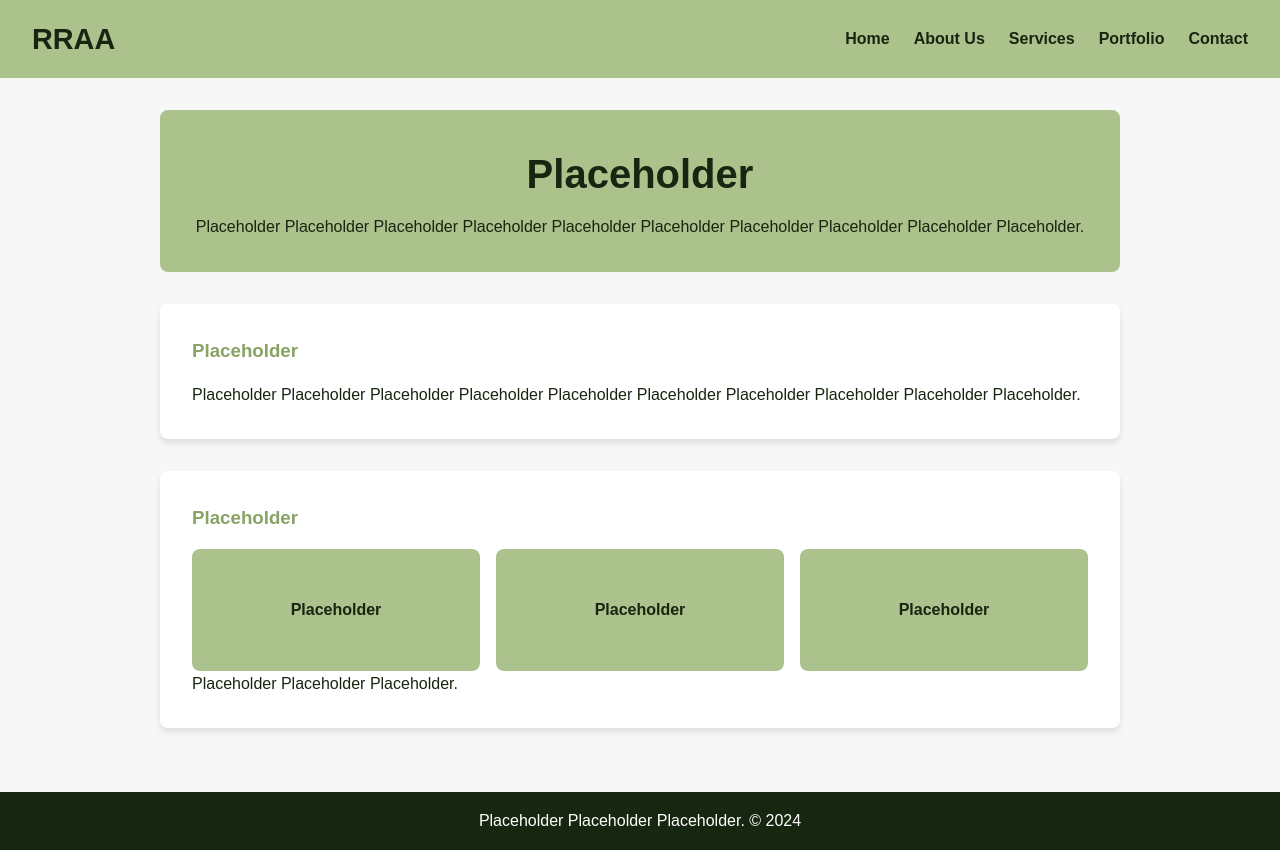
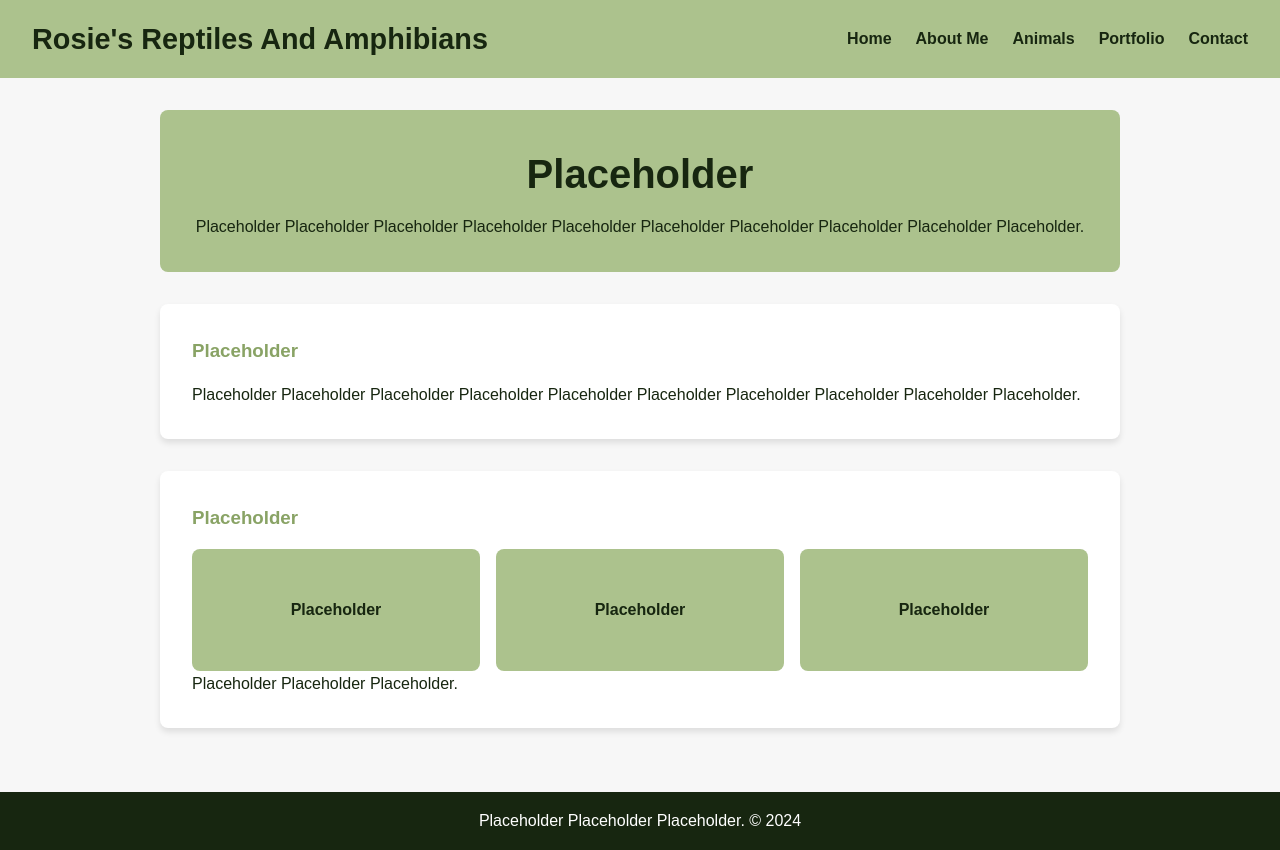
Before and after one commit to Rosesandthorns/RRAA, a plain HTML site: page index.html in a window 1280 px wide. Drawn offline with Linux system fonts and the light colour scheme.

Commit message:
Update index.html

```diff
--- a/index.html
+++ b/index.html
@@ -10,13 +10,13 @@
 
     <header>
         <div class="logo">
-            <h1>RRAA</h1>
+            <h1>Rosie's Reptiles And Amphibians</h1>
         </div>
         <nav>
             <ul>
                 <li><a href="index.html">Home</a></li>
-                <li><a href="about.html">About Us</a></li>
-                <li><a href="services.html">Services</a></li>
+                <li><a href="about.html">About Me</a></li>
+                <li><a href="services.html">Animals</a></li>
                 <li><a href="portfolio.html">Portfolio</a></li>
                 <li><a href="contact.html">Contact</a></li>
             </ul>
```
